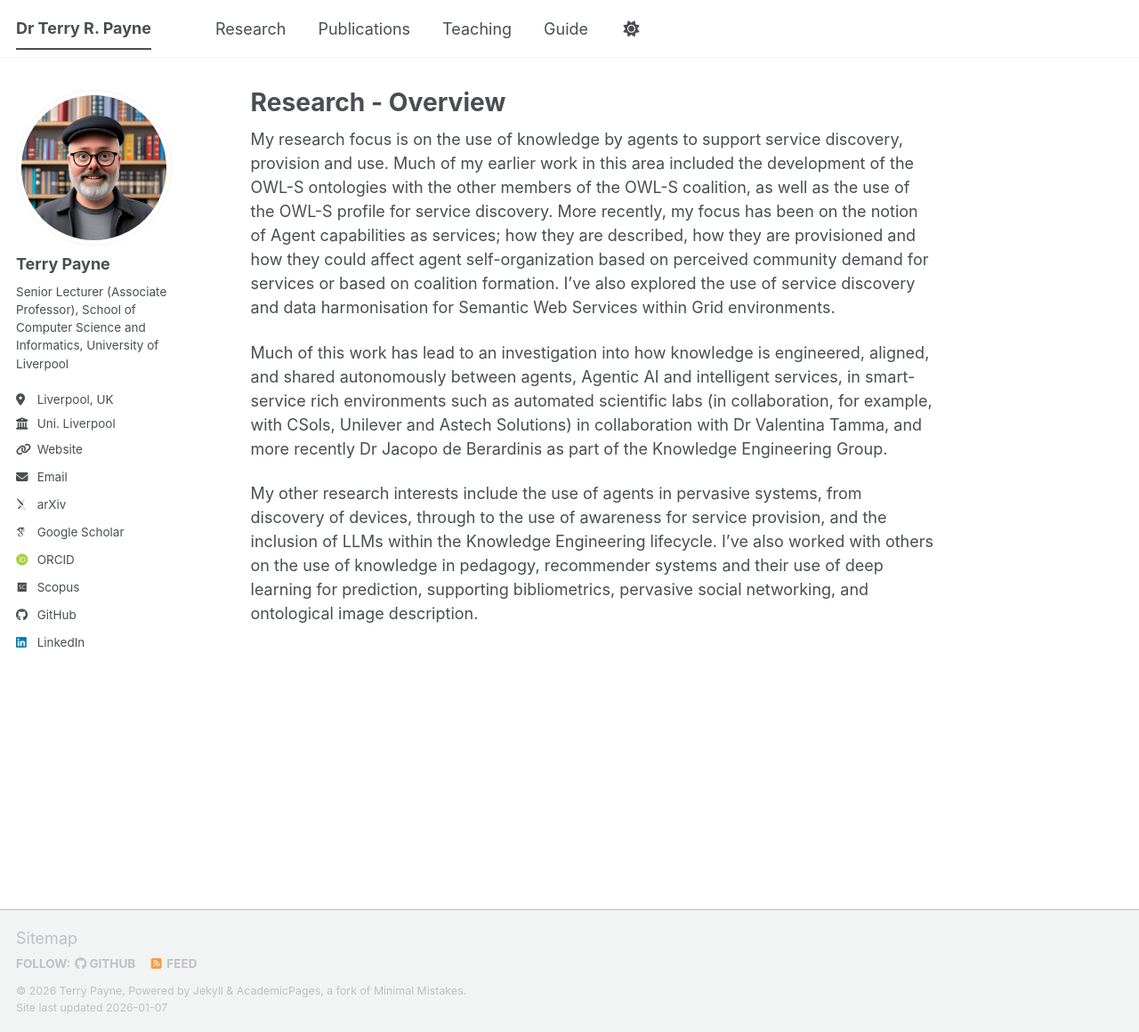
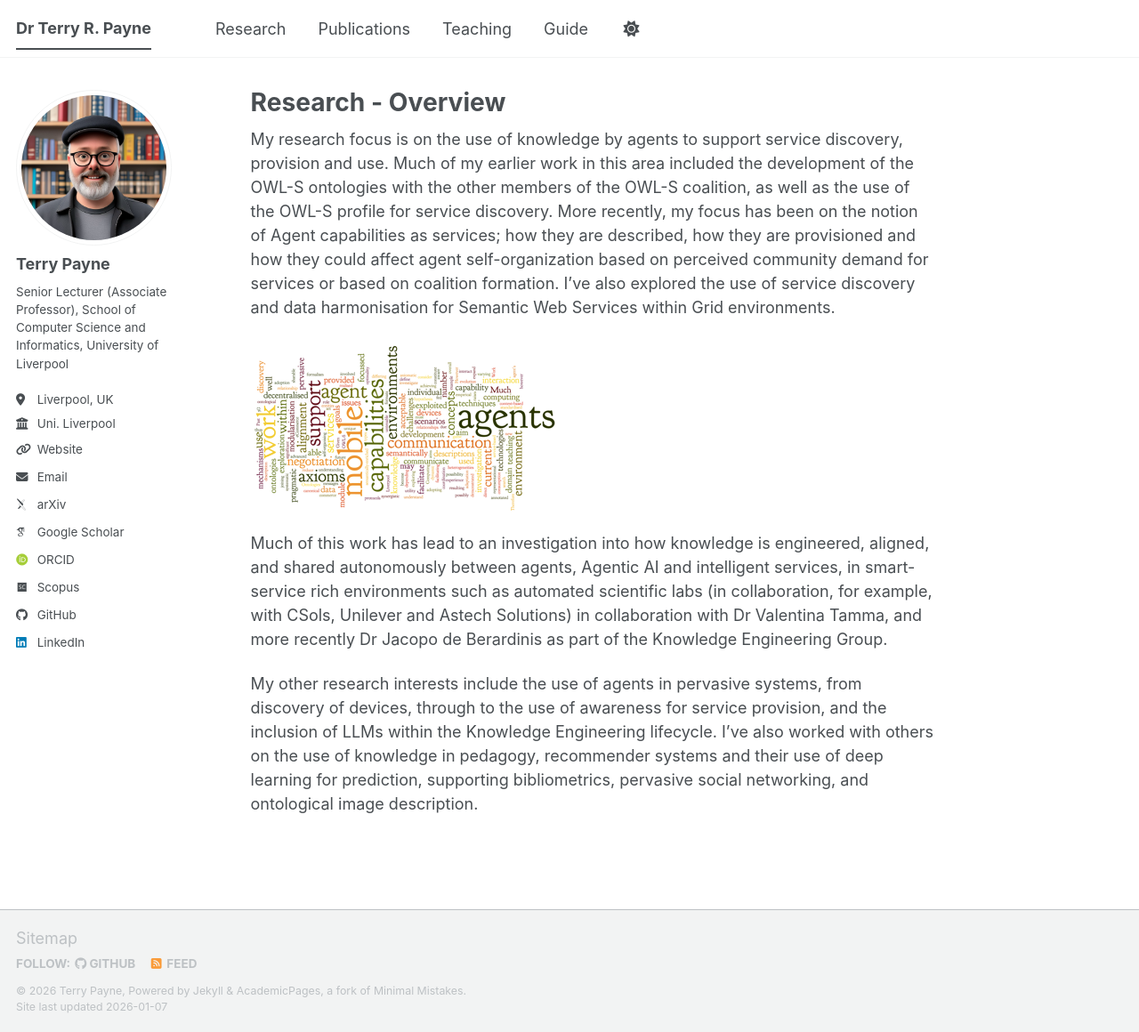
Before and after one commit to cappuccinofreak/cappuccinofreak.github.io, a Jekyll site: the page built from _pages/research.md, in a window 1280 px wide and 1160 px high. Shown: the whole window at 89% size. Built offline with Jekyll 4.4.1, drawn with Linux system fonts in a browser that asks for light colours; some web fonts are replaced; a script bundle is joined from its source files by our own code; library files that are not in the unit come from our copies.

Commit message:
Update research.md

```diff
--- a/_pages/research.md
+++ b/_pages/research.md
@@ -6,8 +6,9 @@ redirect_from:
   - /research/
   - /research.html
 ---
+My research focus is on the use of knowledge by agents to support service discovery, provision and use.  Much of my earlier work in this area included the development of the OWL-S ontologies with the other members of the OWL-S coalition, as well as the use of the OWL-S profile for service discovery.  More recently, my focus has been on the notion of Agent capabilities as services; how they are described, how they are provisioned and how they could affect agent self-organization based on perceived community demand for services or based on coalition formation.  I’ve also explored the use of service discovery and data harmonisation for Semantic Web Services within Grid environments.
 
-My research focus is on the use of knowledge by agents to support service discovery, provision and use.  Much of my earlier work in this area included the development of the OWL-S ontologies with the other members of the OWL-S coalition, as well as the use of the OWL-S profile for service discovery.  More recently, my focus has been on the notion of Agent capabilities as services; how they are described, how they are provisioned and how they could affect agent self-organization based on perceived community demand for services or based on coalition formation.  I’ve also explored the use of service discovery and data harmonisation for Semantic Web Services within Grid environments.
+![Research Areas](/images/shapeimage_2.png)
 
 Much of this work has lead to an investigation into how knowledge is engineered, aligned, and shared autonomously between agents, Agentic AI and intelligent services, in smart-service rich environments such as automated scientific labs (in collaboration, for example, with CSols, Unilever and Astech Solutions) in collaboration with Dr Valentina Tamma, and more recently Dr Jacopo de Berardinis as part of the Knowledge Engineering Group.
 
```
